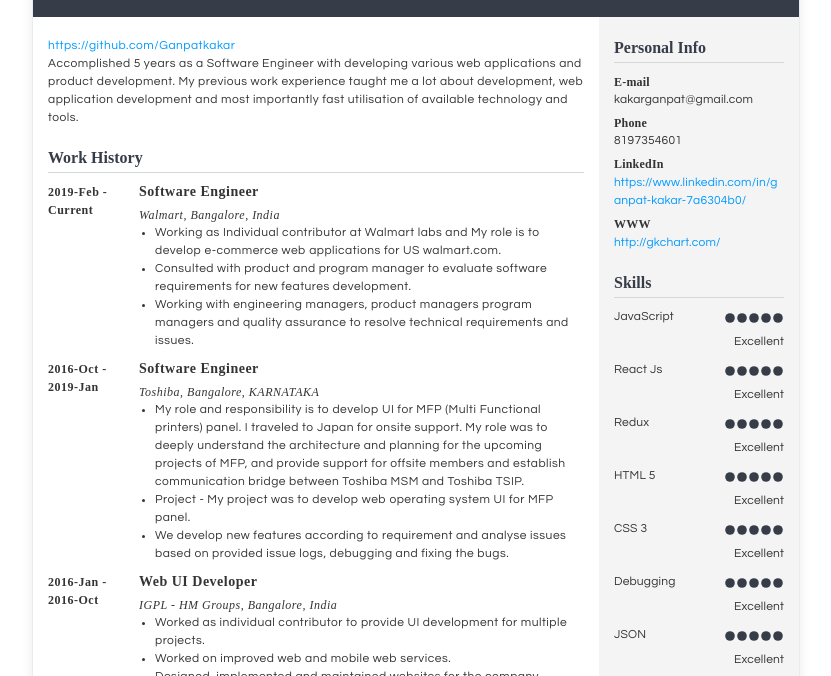
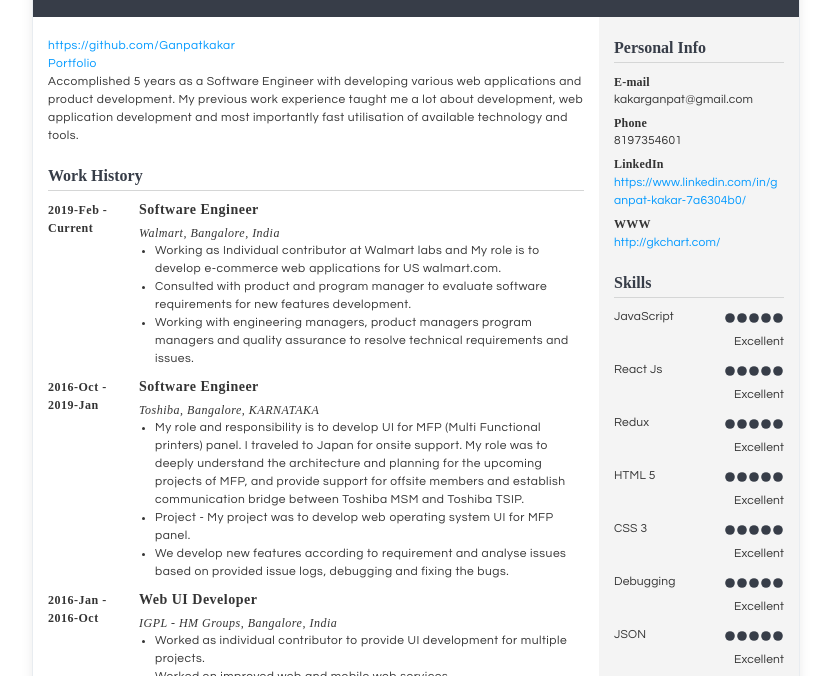
Before and after one commit to Ganpatkakar/Resume-Ganpat-Kakar, a plain HTML site: page index.html in a window 1280 px wide. Shown: the part 114-790 px from the top of the page, without its empty margins (224-1055 px from the left). Drawn offline with Linux system fonts and the light colour scheme; a web font is replaced by a local one.

Commit message:
Update index.html

```diff
--- a/index.html
+++ b/index.html
@@ -84,6 +84,9 @@
                                                 <div class="field singlecolumn" id="FIELD_FRFM">
                                                   <p><a
                                                       href="https://github.com/Ganpatkakar">https://github.com/Ganpatkakar</a>
+                                                  </p>
+                                                  <p><a
+                                                      href="https://ganpatkakar.github.io/ganpatkakar-portfolio/">Portfolio</a>
                                                   </p>
                                                   <p>Accomplished 5 years as a Software Engineer with developing
                                                     various web applications and product development. My previous work
```
